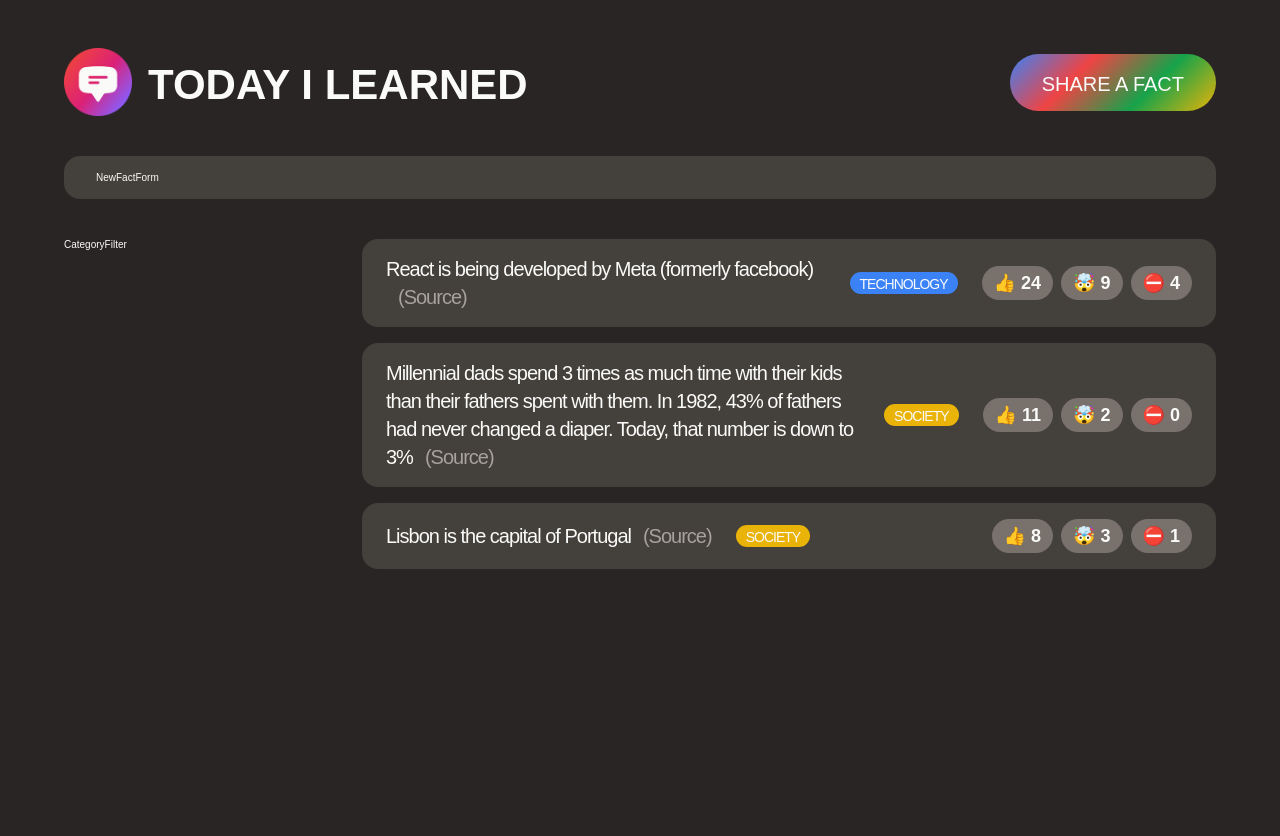
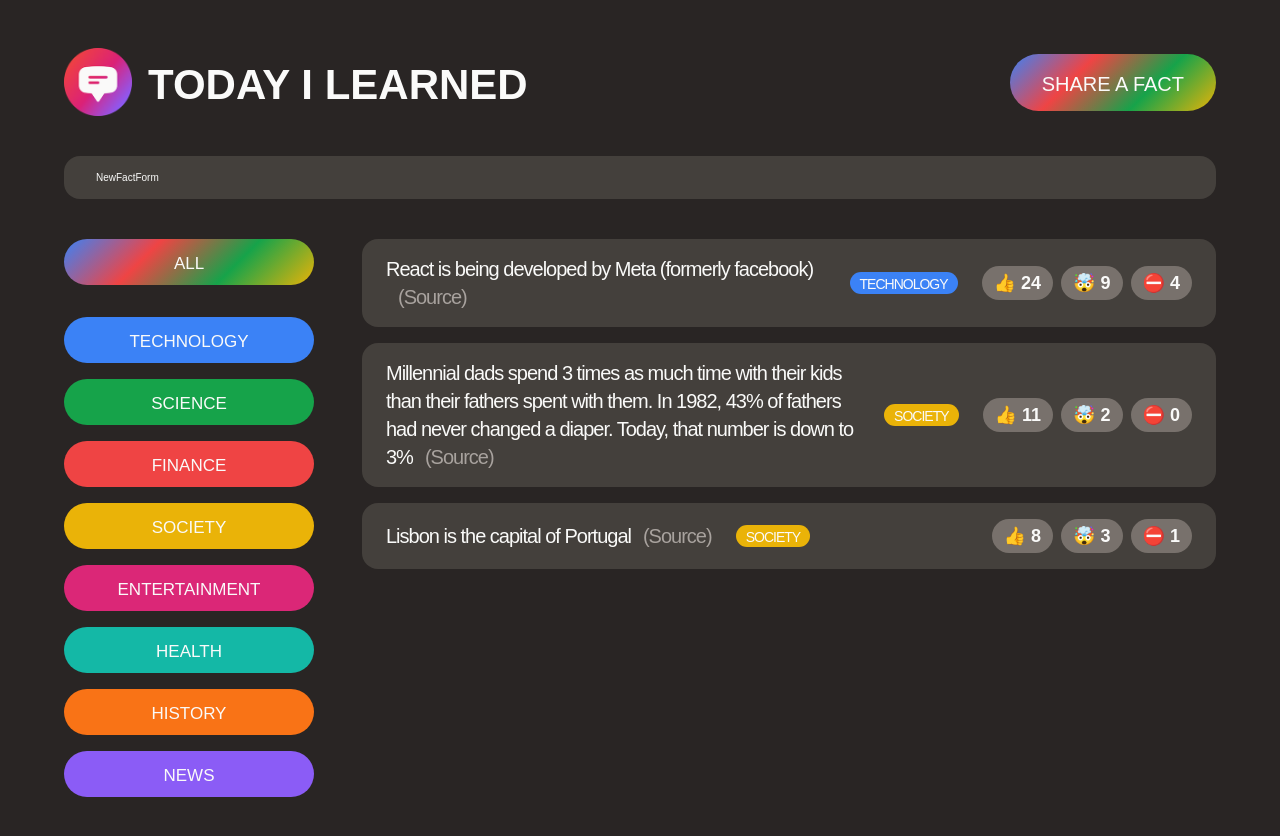
Before and after one commit to huzaifaghazali/Fact_Learned, a React (Create React App) app: page / in a window 1280 px wide. Shown: the top 836 px of the page. Before the commit the page ends 800 px from the top, so only its background shows below. Built offline with nearby package versions, Linux system fonts and the light colour scheme; a web font is replaced by a local one.

Commit message:
Render all the categories

```diff
--- a/src/Components/CategoryFilter.jsx
+++ b/src/Components/CategoryFilter.jsx
@@ -1,9 +1,46 @@
-import React from 'react'
+import React from 'react';
+import styled from 'styled-components';
+
+const CATEGORIES = [
+  { name: 'technology', color: '#3b82f6' },
+  { name: 'science', color: '#16a34a' },
+  { name: 'finance', color: '#ef4444' },
+  { name: 'society', color: '#eab308' },
+  { name: 'entertainment', color: '#db2777' },
+  { name: 'health', color: '#14b8a6' },
+  { name: 'history', color: '#f97316' },
+  { name: 'news', color: '#8b5cf6' },
+];
 
 const CategoryFilter = () => {
   return (
-    <div>CategoryFilter</div>
-  )
-}
+    <Wrapper>
+      <ul>
+        <li className='category'>
+          <button className='btn btn-all-categories'>All</button>
+        </li>
 
-export default CategoryFilter
+        {CATEGORIES.map((category) => {
+          return (
+            <li key={category.name} className='category'>
+              <button
+                className='btn btn-category'
+                style={{ backgroundColor: category.color }}
+              >
+                {category.name}
+              </button>
+            </li>
+          );
+        })}
+      </ul>
+    </Wrapper>
+  );
+};
+
+export default CategoryFilter;
+
+const Wrapper = styled.aside`
+  .category {
+    margin-bottom: 1.6rem;
+  }
+`;
--- a/src/Components/NewFactForm.jsx
+++ b/src/Components/NewFactForm.jsx
@@ -1,5 +1,6 @@
 import React from 'react';
 import styled from 'styled-components';
+
 const NewFactForm = () => {
   return (
     <Wrapper>
```
